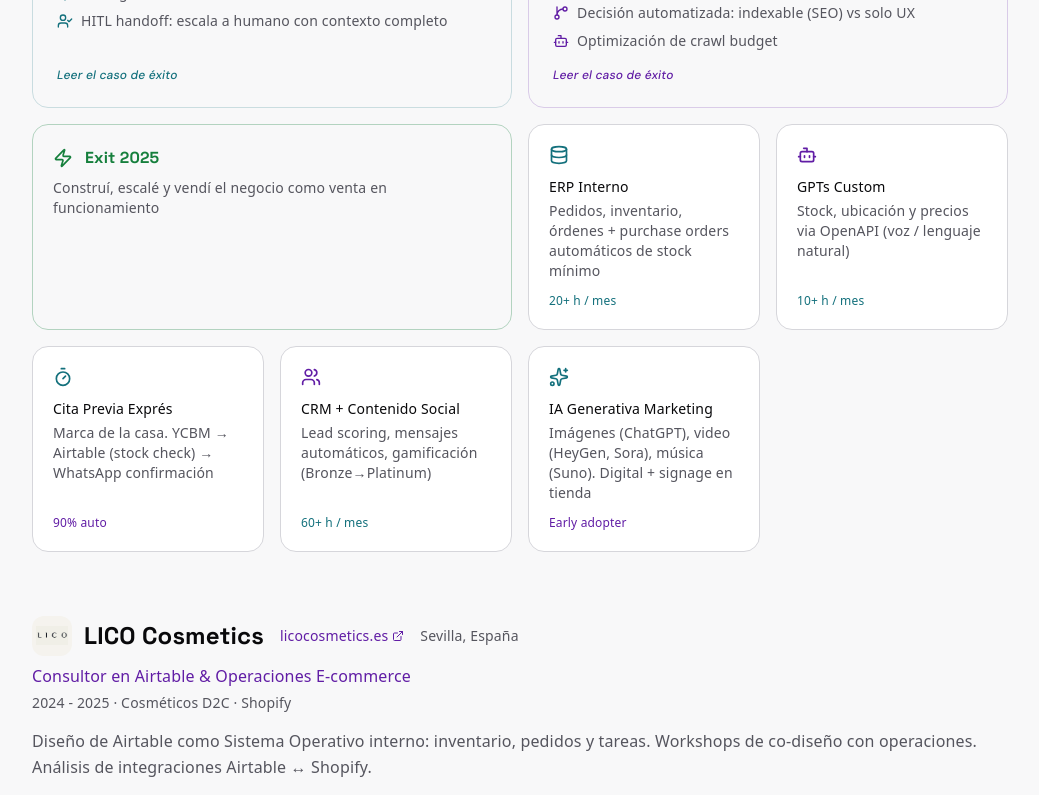
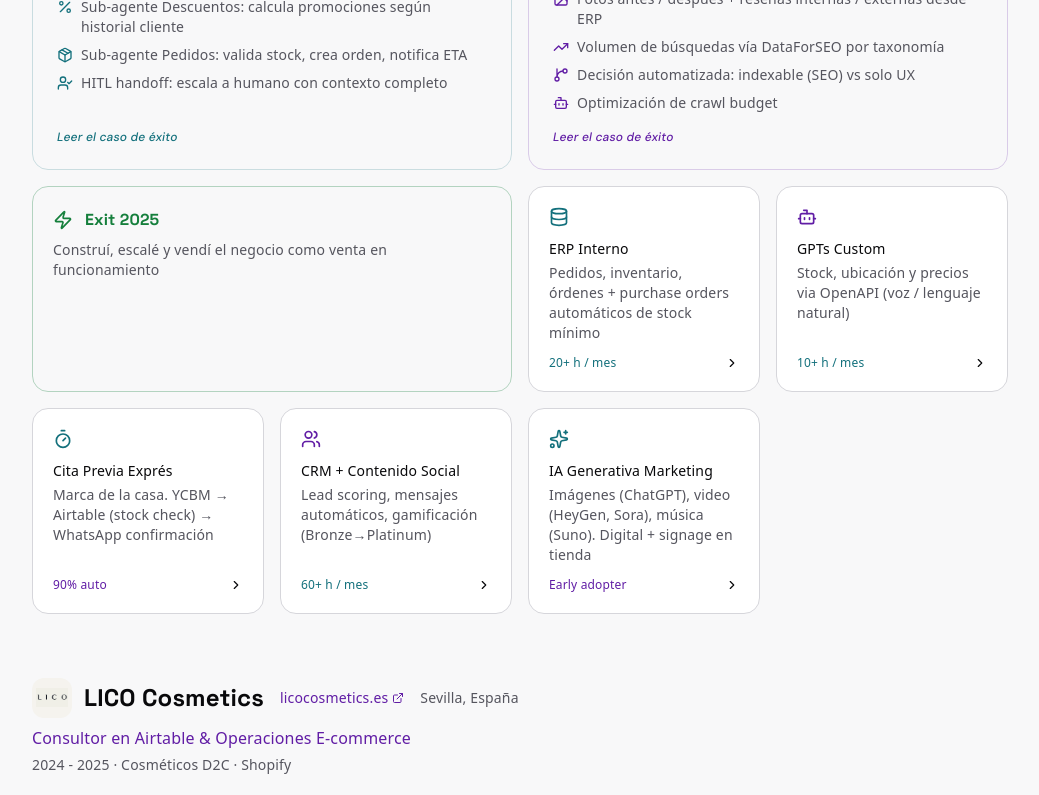
Before and after one commit to santifer-dev/cv-santiago, a React (Vite) app: page / in a window 1280 px wide. Shown: the part 2860-3655 px from the top of the page, without its empty margins (120-1159 px from the left). Built offline with nearby package versions, Linux system fonts and the light colour scheme; a web font is replaced by a local one.

Commit message:
feat: clickable bento cards with deep-link anchors to case study sections, hover effects, and chaos-to-system CTA

```diff
--- a/src/App.tsx
+++ b/src/App.tsx
@@ -1235,6 +1235,11 @@
                   ))}
                 </div>
               </div>
+
+              {/* Deep dive CTA */}
+              <Link to={t.experience.santifer.caseStudyUrl} className="inline-flex items-center gap-2 mt-6 text-sm font-medium text-primary hover:text-primary/80 transition-colors duration-200 group/cta">
+                <span className="px-4 py-2 rounded-lg bg-primary/10 border border-primary/30 group-hover/cta:bg-primary/20 group-hover/cta:border-primary/50 transition-all duration-200">{t.experience.santifer.caseStudyLabel}</span>
+              </Link>
             </div>
           </AnimatedSection>
 
@@ -1274,7 +1279,7 @@
                       )
                     })}
                   </ul>
-                  <Link to={t.experience.santifer.erp.caseStudyUrl} className="inline-flex items-center gap-2 mt-auto pt-6 text-sm font-medium text-gold hover:text-gold/80 transition-colors duration-200 group/cta">
+                  <Link to={t.experience.santifer.caseStudyUrl} className="inline-flex items-center gap-2 mt-auto pt-6 text-sm font-medium text-gold hover:text-gold/80 transition-colors duration-200 group/cta">
                     <span className="px-4 py-2 rounded-lg bg-gold/10 border border-gold/30 group-hover/cta:bg-gold/20 group-hover/cta:border-gold/50 transition-all duration-200">{t.experience.santifer.businessOS.footer}</span>
                     <ChevronRight className="w-4 h-4 group-hover/cta:translate-x-0.5 transition-transform duration-200" />
                   </Link>
@@ -1370,52 +1375,67 @@
 
             {/* ERP card */}
             <AnimatedSection delay={0.3}>
-              <Link to={t.experience.santifer.erp.caseStudyUrl} className="block h-full p-5 rounded-2xl bg-card border border-border hover:border-primary/30 transition-colors duration-200 flex flex-col">
+              <Link to={t.experience.santifer.erp.caseStudyUrl} className="block h-full p-5 rounded-2xl bg-card border border-border hover:border-primary/30 hover:-translate-y-0.5 hover:shadow-lg hover:shadow-primary/5 transition-all duration-200 flex flex-col group/card">
                 <Database className="w-5 h-5 text-primary mb-3" />
                 <p className="font-medium text-sm mb-1">{t.experience.santifer.erp.title}</p>
                 <p className="text-sm text-muted-foreground">{t.experience.santifer.erp.desc}</p>
-                <span className="text-xs font-medium text-primary mt-auto pt-3">{t.experience.santifer.erp.metric}</span>
+                <div className="flex items-center justify-between mt-auto pt-3">
+                  <span className="text-xs font-medium text-primary">{t.experience.santifer.erp.metric}</span>
+                  <ChevronRight className="w-3.5 h-3.5 text-muted-foreground/0 group-hover/card:text-primary group-hover/card:translate-x-0.5 transition-all duration-200" />
+                </div>
               </Link>
             </AnimatedSection>
 
             {/* GPTs card */}
             <AnimatedSection delay={0.35}>
-              <div className="h-full p-5 rounded-2xl bg-card border border-border hover:border-primary/30 transition-colors duration-200 flex flex-col">
+              <Link to={t.experience.santifer.gpts.caseStudyUrl} className="block h-full p-5 rounded-2xl bg-card border border-border hover:border-primary/30 hover:-translate-y-0.5 hover:shadow-lg hover:shadow-primary/5 transition-all duration-200 flex flex-col group/card">
                 <Bot className="w-5 h-5 text-accent mb-3" />
                 <p className="font-medium text-sm mb-1">{t.experience.santifer.gpts.title}</p>
                 <p className="text-sm text-muted-foreground">{t.experience.santifer.gpts.desc}</p>
-                <span className="text-xs font-medium text-primary mt-auto pt-3">{t.experience.santifer.gpts.metric}</span>
-              </div>
+                <div className="flex items-center justify-between mt-auto pt-3">
+                  <span className="text-xs font-medium text-primary">{t.experience.santifer.gpts.metric}</span>
+                  <ChevronRight className="w-3.5 h-3.5 text-muted-foreground/0 group-hover/card:text-primary group-hover/card:translate-x-0.5 transition-all duration-200" />
+                </div>
+              </Link>
             </AnimatedSection>
 
             {/* Reservas card */}
             <AnimatedSection delay={0.4}>
-              <div className="h-full p-5 rounded-2xl bg-card border border-border hover:border-primary/30 transition-colors duration-200 flex flex-col">
+              <Link to={t.experience.santifer.reservas.caseStudyUrl} className="block h-full p-5 rounded-2xl bg-card border border-border hover:border-primary/30 hover:-translate-y-0.5 hover:shadow-lg hover:shadow-primary/5 transition-all duration-200 flex flex-col group/card">
                 <Timer className="w-5 h-5 text-primary mb-3" />
                 <p className="font-medium text-sm mb-1">{t.experience.santifer.reservas.title}</p>
                 <p className="text-sm text-muted-foreground">{t.experience.santifer.reservas.desc}</p>
-                <span className="text-xs font-medium text-accent mt-auto pt-3">{t.experience.santifer.reservas.metric}</span>
-              </div>
+                <div className="flex items-center justify-between mt-auto pt-3">
+                  <span className="text-xs font-medium text-accent">{t.experience.santifer.reservas.metric}</span>
+                  <ChevronRight className="w-3.5 h-3.5 text-muted-foreground/0 group-hover/card:text-primary group-hover/card:translate-x-0.5 transition-all duration-200" />
+                </div>
+              </Link>
             </AnimatedSection>
 
             {/* CRM card */}
             <AnimatedSection delay={0.45}>
-              <div className="h-full p-5 rounded-2xl bg-card border border-border hover:border-primary/30 transition-colors duration-200 flex flex-col">
+              <Link to={t.experience.santifer.crm.caseStudyUrl} className="block h-full p-5 rounded-2xl bg-card border border-border hover:border-primary/30 hover:-translate-y-0.5 hover:shadow-lg hover:shadow-primary/5 transition-all duration-200 flex flex-col group/card">
                 <Users className="w-5 h-5 text-accent mb-3" />
                 <p className="font-medium text-sm mb-1">{t.experience.santifer.crm.title}</p>
                 <p className="text-sm text-muted-foreground">{t.experience.santifer.crm.desc}</p>
-                <span className="text-xs font-medium text-primary mt-auto pt-3">{t.experience.santifer.crm.metric}</span>
-              </div>
+                <div className="flex items-center justify-between mt-auto pt-3">
+                  <span className="text-xs font-medium text-primary">{t.experience.santifer.crm.metric}</span>
+                  <ChevronRight className="w-3.5 h-3.5 text-muted-foreground/0 group-hover/card:text-primary group-hover/card:translate-x-0.5 transition-all duration-200" />
+                </div>
+              </Link>
             </AnimatedSection>
 
             {/* GenAI Marketing card */}
             <AnimatedSection delay={0.5}>
-              <div className="h-full p-5 rounded-2xl bg-card border border-border hover:border-primary/30 transition-colors duration-200 flex flex-col">
+              <Link to={t.experience.santifer.genAI.caseStudyUrl} className="block h-full p-5 rounded-2xl bg-card border border-border hover:border-primary/30 hover:-translate-y-0.5 hover:shadow-lg hover:shadow-primary/5 transition-all duration-200 flex flex-col group/card">
                 <Sparkles className="w-5 h-5 text-primary mb-3" />
                 <p className="font-medium text-sm mb-1">{t.experience.santifer.genAI.title}</p>
                 <p className="text-sm text-muted-foreground">{t.experience.santifer.genAI.desc}</p>
-                <span className="text-xs font-medium text-accent mt-auto pt-3">{t.experience.santifer.genAI.metric}</span>
-              </div>
+                <div className="flex items-center justify-between mt-auto pt-3">
+                  <span className="text-xs font-medium text-accent">{t.experience.santifer.genAI.metric}</span>
+                  <ChevronRight className="w-3.5 h-3.5 text-muted-foreground/0 group-hover/card:text-primary group-hover/card:translate-x-0.5 transition-all duration-200" />
+                </div>
+              </Link>
             </AnimatedSection>
           </div>
 
--- a/src/i18n.ts
+++ b/src/i18n.ts
@@ -267,6 +267,8 @@
         location: 'Sevilla, España',
         role: 'Fundador & Product Lead (AI Automation)',
         period: '2009 - 2025 · Retail / Servicios B2B-B2C',
+        caseStudyUrl: '/business-os-para-airtable',
+        caseStudyLabel: 'Cómo convertí el caos en un sistema →',
         exit: 'Exit 2025',
         exitDesc:
           'Construí, escalé y vendí el negocio como venta en funcionamiento',
@@ -390,28 +392,31 @@
           title: 'ERP Interno',
           desc: 'Pedidos, inventario, órdenes + purchase orders automáticos de stock mínimo',
           metric: '20+ h / mes',
-          caseStudyUrl: '/business-os-para-airtable',
-          caseStudyLabel: 'Leer el caso de éxito',
+          caseStudyUrl: '/business-os-para-airtable#repair-lifecycle',
         },
         gpts: {
           title: 'GPTs Custom',
           desc: 'Stock, ubicación y precios via OpenAPI (voz / lenguaje natural)',
           metric: '10+ h / mes',
+          caseStudyUrl: '/business-os-para-airtable#ai-query-layer',
         },
         reservas: {
           title: 'Cita Previa Exprés',
           desc: 'Marca de la casa. YCBM → Airtable (stock check) → WhatsApp confirmación',
           metric: '90% auto',
+          caseStudyUrl: '/business-os-para-airtable#repair-lifecycle',
         },
         crm: {
           title: 'CRM + Contenido Social',
           desc: 'Lead scoring, mensajes automáticos, gamificación (Bronze→Platinum)',
           metric: '60+ h / mes',
+          caseStudyUrl: '/business-os-para-airtable#customer-lifecycle',
         },
         genAI: {
           title: 'IA Generativa Marketing',
           desc: 'Imágenes (ChatGPT), video (HeyGen, Sora), música (Suno). Digital + signage en tienda',
           metric: 'Early adopter',
+          caseStudyUrl: '/business-os-para-airtable#content-pipeline',
         },
       },
       lico: {
@@ -673,7 +678,7 @@
     },
     cta: {
       title: '¿Hablamos?',
-      desc: 'Busco un rol senior remoto (EU / USA) donde pueda liderar producto, desbloquear equipos con automatización y entregar resultados que se puedan medir.',
+      desc: 'Busco un rol remoto (EU / USA) donde pueda liderar producto, desbloquear equipos con automatización y entregar resultados que se puedan medir.',
       contact: 'Contactar',
     },
     ui: {
@@ -969,6 +974,8 @@
         location: 'Seville, Spain',
         role: 'Founder & Product Lead (AI Automation)',
         period: '2009 - 2025 · Retail / Services B2B-B2C',
+        caseStudyUrl: '/business-os-for-airtable',
+        caseStudyLabel: 'How I turned chaos into a system →',
         exit: 'Exit 2025',
         exitDesc: 'Built, scaled, and sold the business as a going concern',
         highlights: [
@@ -1088,28 +1095,31 @@
           title: 'Internal ERP',
           desc: 'Orders, inventory, work orders + automatic min-stock purchase orders',
           metric: '20+ h / mo',
-          caseStudyUrl: '/business-os-for-airtable',
-          caseStudyLabel: 'Read the case study',
+          caseStudyUrl: '/business-os-for-airtable#repair-lifecycle',
         },
         gpts: {
           title: 'Custom GPTs',
           desc: 'Stock, location & pricing via OpenAPI (voice / natural language)',
           metric: '10+ h / mo',
+          caseStudyUrl: '/business-os-for-airtable#ai-query-layer',
         },
         reservas: {
           title: 'Express Booking',
           desc: 'House signature. YCBM → Airtable (stock check) → WhatsApp confirmation',
           metric: '90% auto',
+          caseStudyUrl: '/business-os-for-airtable#repair-lifecycle',
         },
         crm: {
           title: 'CRM + Social Content',
           desc: 'Lead scoring, automated messages, gamification (Bronze→Platinum)',
           metric: '60+ h / mo',
+          caseStudyUrl: '/business-os-for-airtable#customer-lifecycle',
         },
         genAI: {
           title: 'Generative AI Marketing',
           desc: 'Images (ChatGPT), video (HeyGen, Sora), music (Suno). Digital + in-store signage',
           metric: 'Early adopter',
+          caseStudyUrl: '/business-os-for-airtable#content-pipeline',
         },
       },
       lico: {
@@ -1371,7 +1381,7 @@
     },
     cta: {
       title: "Let's talk",
-      desc: 'Looking for a senior remote role (EU / USA) where I can own product delivery, unblock teams through automation, and ship results you can measure.',
+      desc: 'Looking for a remote role (EU / USA) where I can own product delivery, unblock teams through automation, and ship results you can measure.',
       contact: 'Contact',
     },
     ui: {
```
Also changed, not shown: src/BusinessOS.tsx (+28 -6 lines).
